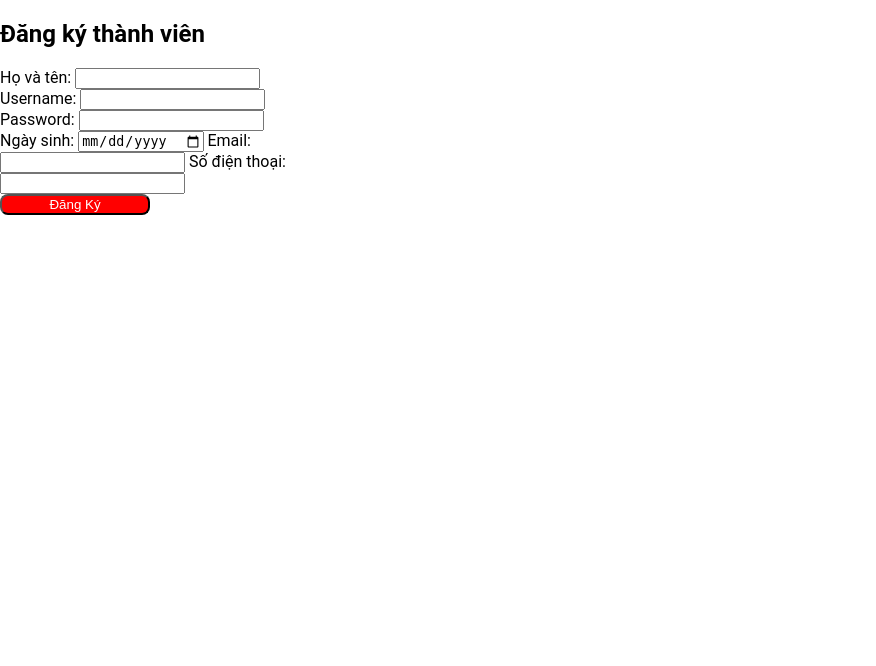
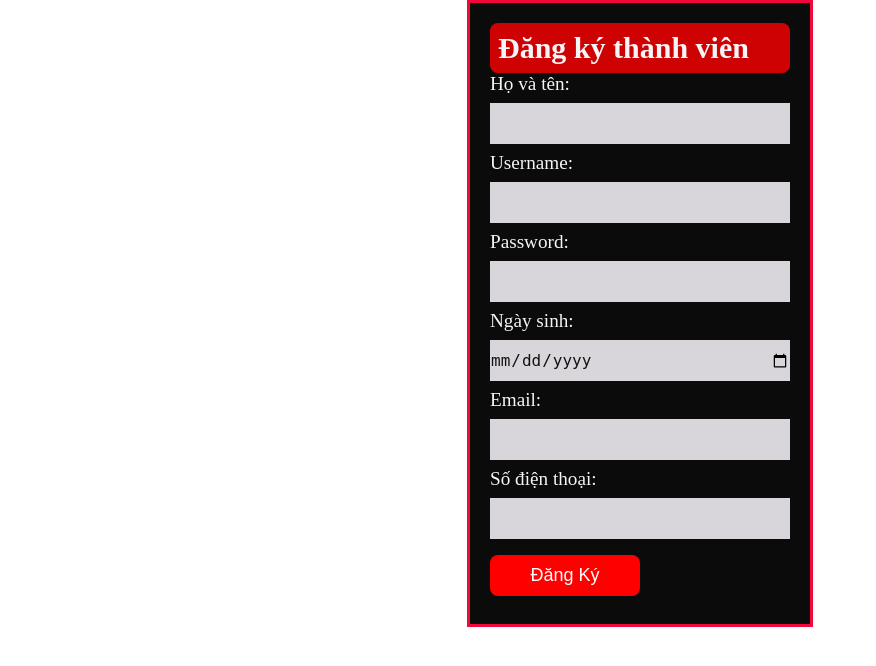
Before and after one commit to dranite7201/QL_thuvien, a PHP site: page /dangki/nhapthongtin.php in a window 1280 px wide. Shown: the top 666 px of the page, without its empty margins (0-876 px from the left). Run offline with PHP 8.4, Linux system fonts and the light colour scheme.

Commit message:
Update style.css

```diff
--- a/Libary/sach/style.css
+++ b/Libary/sach/style.css
@@ -7,7 +7,15 @@
     text-decoration: none;
     color: black;
 }
-
+h2{
+ padding: 8px;
+ background: rgba(255, 0, 0, 0.8);
+ border-radius: 8px;
+ margin: 0%;
+ font-size: 30px;
+ font-family: "Roboto Slab",
+ serif;
+ }
 p {
   line-height: 1.5;
 }
@@ -78,3 +86,32 @@
   padding: 8px;
   text-align: center;
 }
+
+
+.form {
+  width: 800px;
+  border: 3px solid rgb(238, 9, 58);
+  padding: 20px;
+  margin: 0 auto;
+  font-weight: 700px;
+  background-color:rgb(12, 11, 11);
+  color: rgb(245, 245, 248);
+  font-size: larger;
+  font-family:'Times New Roman';
+
+}
+
+.form input {
+  width: 100%;
+  padding: 10px 0;
+}
+input, textarea,select {
+  width: 100%;
+  padding: 12px 20px;
+  margin: 8px 0;
+  box-sizing: border-box;
+  border: none;
+  background-color: #d8d5db;
+  color: rgb(20, 18, 18);
+  font-size: large
+}
```
